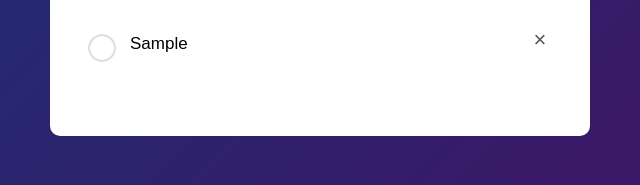
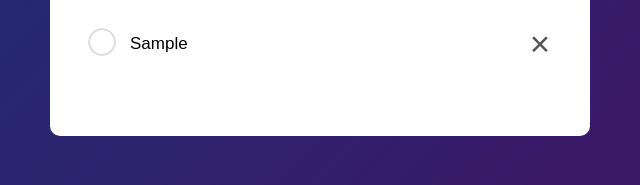
Before and after one commit to rir7890/To-DoList1, a plain HTML site: page index.html in a window 1280 px wide. Both pictures are taken after typing "Sample" into the empty fields and a click on the button "Add". Shown: the part 253-438 px from the top of the page, 320-960 px from the left. Drawn offline with Linux system fonts and the light colour scheme.

Commit message:
Update style.css
list cross error is defined

```diff
--- a/style.css
+++ b/style.css
@@ -72,7 +72,7 @@
     background-image: url('images/unchecked.png');
     background-size: cover;
     background-position: center;
-    top: 12px;
+    top: 6px;
     left: 8px;
 }
 ul li.checked{
@@ -85,10 +85,10 @@
 ul li span{
     position: absolute;
     right: 0;
-    top: 5px;
+    top: 2px;
     width: 40px;
     height: 40px;
-    font-size: 22px;
+    font-size: 35px;
     color: #555;
     list-style:40px;
     text-align: center;
```
